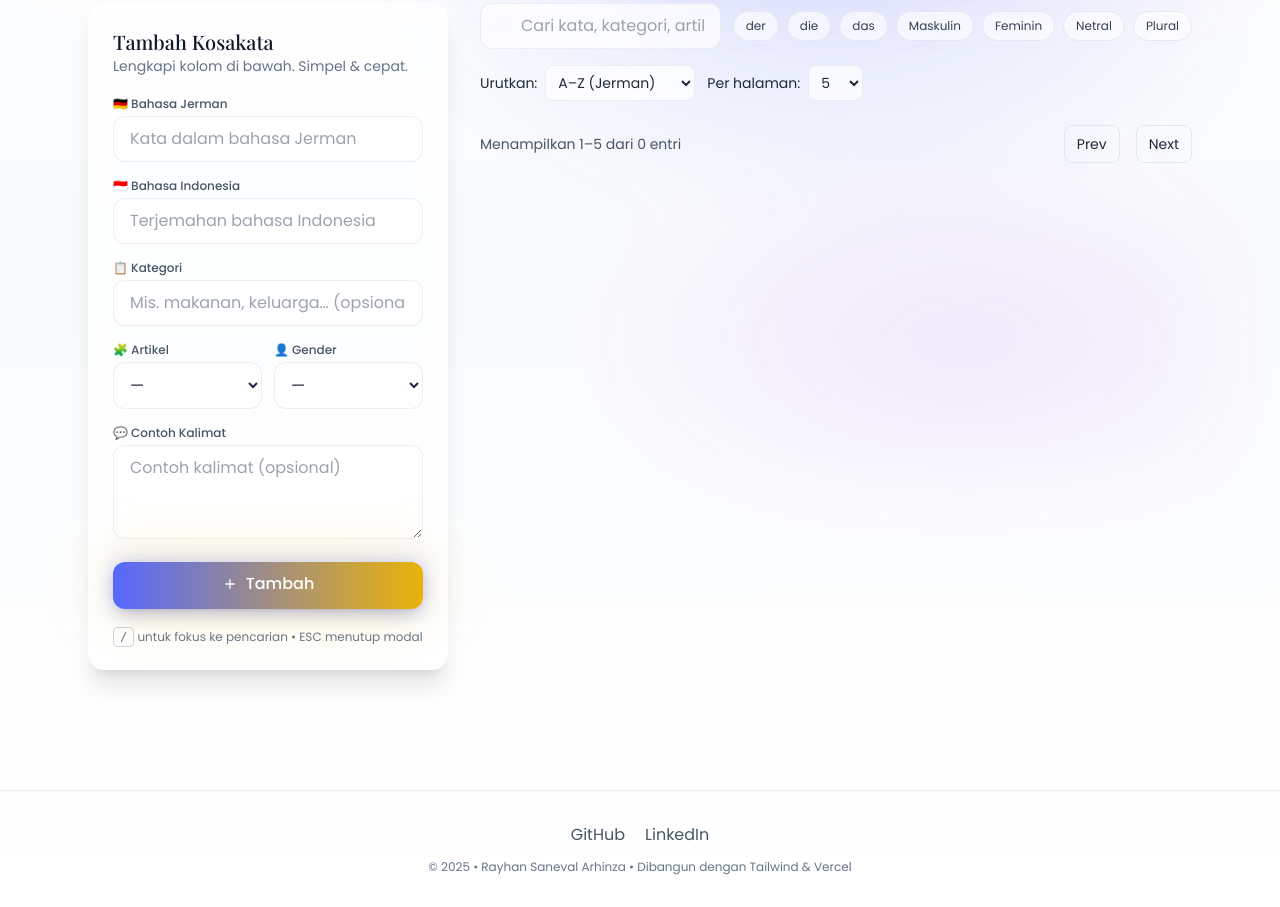
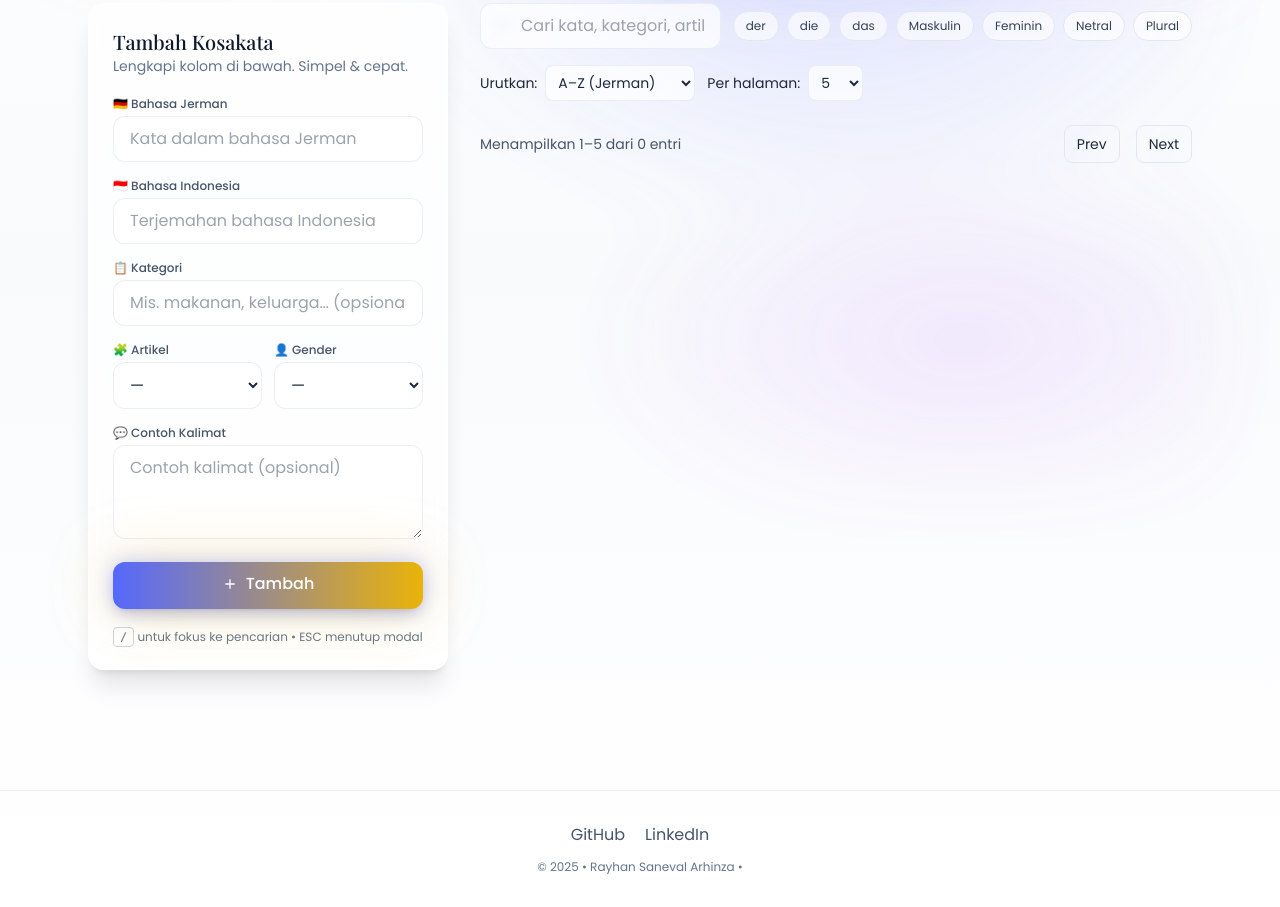
Before and after one commit to RayhanArhinza/KamusDeutsch, a plain HTML site: page tema-neobrutal.html in a window 1280 px wide. Shown: the part 376-1283 px from the top of the page. Drawn offline with nearby package versions, Linux system fonts and the light colour scheme; no server answers; a script that the page names is missing.

Commit message:
Update tema-neobrutal.html

```diff
--- a/tema-neobrutal.html
+++ b/tema-neobrutal.html
@@ -339,7 +339,7 @@
         <a href="https://github.com/RayhanArhinza" target="_blank" class="text-slate-600 hover:text-brand-600 dark:text-slate-300 dark:hover:text-brand-400 transition">GitHub</a>
         <a href="https://www.linkedin.com/in/rayhansanevalarhinza/" target="_blank" class="text-slate-600 hover:text-brand-600 dark:text-slate-300 dark:hover:text-brand-400 transition">LinkedIn</a>
       </div>
-      <p class="text-xs text-slate-500 dark:text-slate-400">© 2025 • Rayhan Saneval Arhinza • Dibangun dengan Tailwind & Vercel</p>
+      <p class="text-xs text-slate-500 dark:text-slate-400">© 2025 • Rayhan Saneval Arhinza • </p>
     </div>
   </footer>
 <script src="script.js"></script>
```
